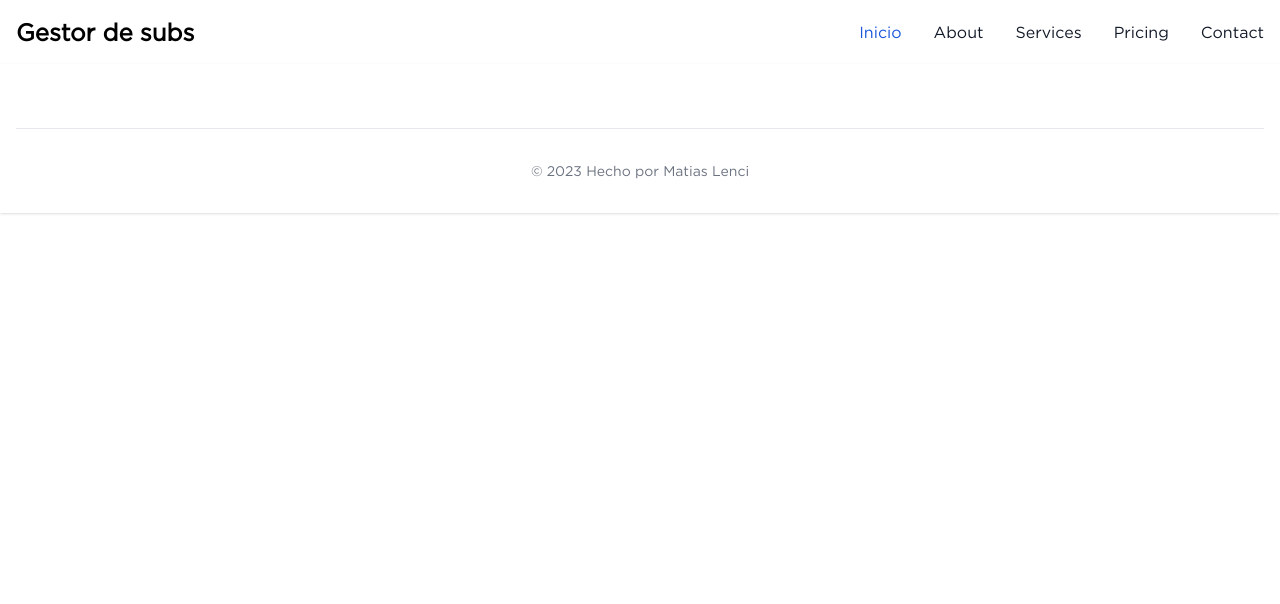
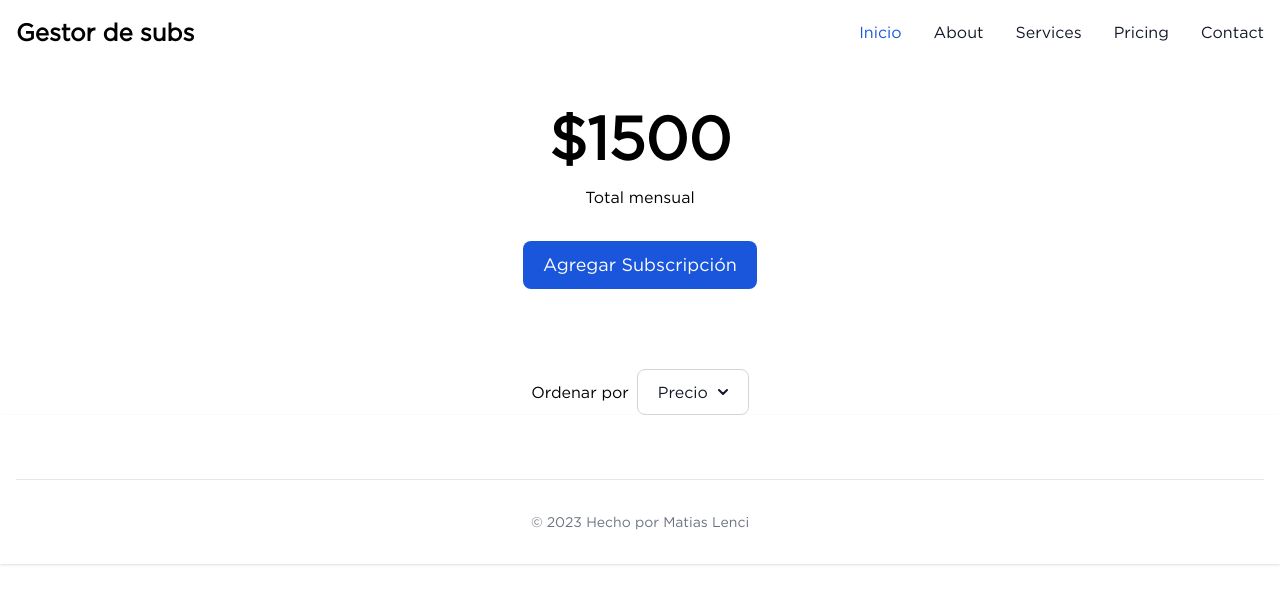
Before and after one commit to matiaslenci/gestor-de-subs, an Angular app: page / in a window 1280 px wide. Shown: the top 604 px of the page. Built offline with nearby package versions, Linux system fonts and the light colour scheme.

Commit message:
add estilos parte superior del home

```diff
--- a/src/app/app.component.html
+++ b/src/app/app.component.html
@@ -1,5 +1,7 @@
-<app-header></app-header>
-<main class="mx-auto w-full max-w-md px-2.5 sm:px-0">
-  <router-outlet></router-outlet>
-</main>
-<app-footer></app-footer>
+<div class="bg-white border-gray-200 dark:bg-gray-900">
+  <app-header></app-header>
+  <main class="mx-auto w-full max-w-md sm:px-0">
+    <router-outlet></router-outlet>
+  </main>
+  <app-footer></app-footer>
+</div>
--- a/src/app/modules/home/pages/home-page/home-page.component.html
+++ b/src/app/modules/home/pages/home-page/home-page.component.html
@@ -0,0 +1,89 @@
+<!-- TOTAL -->
+<div
+  class="flex justify-center content-center items-center flex-col gap-3 mt-10"
+>
+  <h1
+    class="font-display text-5xl font-extrabold leading-[1.15] dark:text-white sm:text-6xl sm:leading-[1.15]"
+  >
+    $1500
+  </h1>
+  <div class="flexjustify-center items-center flex-row">
+    <p class="dark:text-white">
+      Total <span class="dark:text-gray-400">mensual</span>
+    </p>
+  </div>
+  <!-- AGREGAR SUBSCRIPCION -->
+  <button
+    type="button"
+    class="text-white bg-blue-700 hover:bg-blue-800 focus:ring-4 focus:outline-none focus:ring-blue-300 font-medium rounded-lg text-lg px-5 py-2.5 text-center inline-flex items-center dark:bg-blue-600 dark:hover:bg-blue-700 dark:focus:ring-blue-800 mt-5"
+  >
+    Agregar Subscripción
+    <!-- TODO:Agregar + -->
+  </button>
+</div>
+<!-- MAIN -->
+<div
+  class="flex justify-center content-center items-center flex-col gap-3 mt-10"
+>
+  <!-- FILTRO -->
+  <div class="flex justify-start items-center flex-row gap-2 mt-10">
+    <p class="dark:text-white">Ordenar por</p>
+
+    <button
+      id="dropdownDefaultButton"
+      data-dropdown-toggle="dropdown"
+      class="text-gray-900 bg-white border border-gray-300 hover:bg-gray-100 focus:ring-gray-200 px-5 py-2.5 dark:bg-gray-800 dark:text-white dark:border-gray-600 dark:hover:bg-gray-700 dark:hover:border-gray-600 dark:focus:ring-gray-700 focus:ring-4 focus:outline-none font-medium rounded-lg text-base inline-flex items-center"
+      type="button"
+    >
+      Precio
+      <svg
+        class="w-2.5 h-2.5 ml-2.5"
+        aria-hidden="true"
+        xmlns="http://www.w3.org/2000/svg"
+        fill="none"
+        viewBox="0 0 10 6"
+      >
+        <path
+          stroke="currentColor"
+          stroke-linecap="round"
+          stroke-linejoin="round"
+          stroke-width="2"
+          d="m1 1 4 4 4-4"
+        />
+      </svg>
+    </button>
+    <!-- Dropdown menu -->
+    <div
+      id="dropdown"
+      class="z-10 hidden bg-white divide-y divide-gray-100 rounded-lg shadow w-44 dark:bg-gray-700"
+    >
+      <ul
+        class="py-2 text-sm text-gray-700 dark:text-gray-200"
+        aria-labelledby="dropdownDefaultButton"
+      >
+        <li>
+          <a
+            href="#"
+            class="block px-4 py-2 hover:bg-gray-100 dark:hover:bg-gray-600 dark:hover:text-white"
+            >Fecha vencimiento</a
+          >
+        </li>
+
+        <li>
+          <a
+            href="#"
+            class="block px-4 py-2 hover:bg-gray-100 dark:hover:bg-gray-600 dark:hover:text-white"
+            >Pendientes de pago</a
+          >
+        </li>
+        <li>
+          <a
+            href="#"
+            class="block px-4 py-2 hover:bg-gray-100 dark:hover:bg-gray-600 dark:hover:text-white"
+            >Subscripciones compartidas</a
+          >
+        </li>
+      </ul>
+    </div>
+  </div>
+</div>
--- a/tailwind.config.js
+++ b/tailwind.config.js
@@ -2,7 +2,7 @@
 module.exports = {
   content: [
     "./src/**/*.{html,ts}",
-    "./node_modules/flowbite/**/*.js" // add this line
+    "./node_modules/flowbite/**/*.js"
   ],
   theme: {
     extend: {},
@@ -10,5 +10,5 @@ module.exports = {
   plugins: [
     require('flowbite/plugin')
   ],
-  darkMode: 'media',
+ darkMode: 'media',
 }
```
